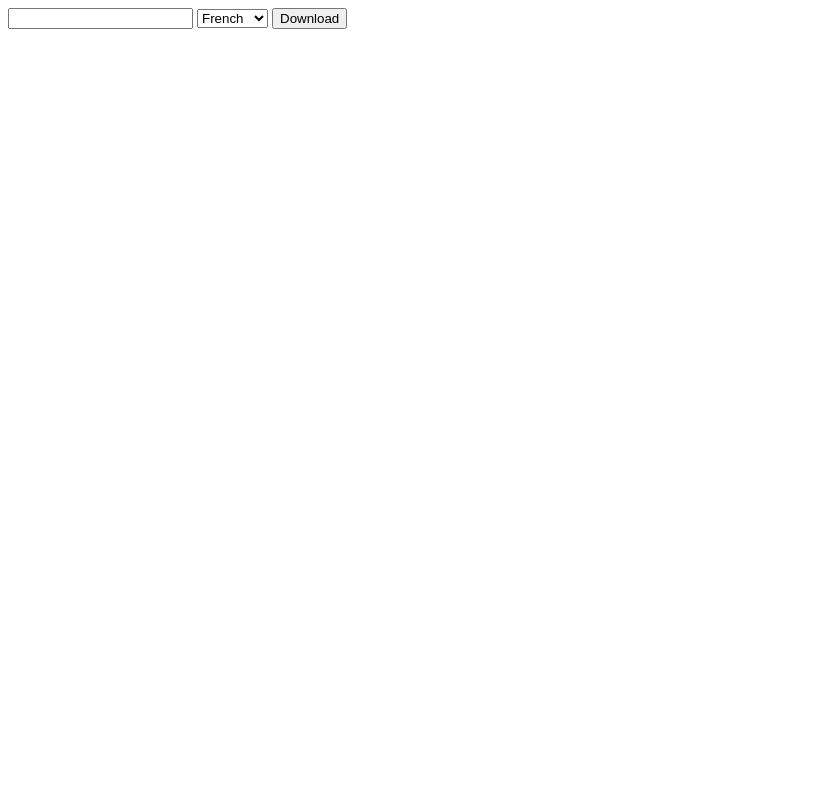
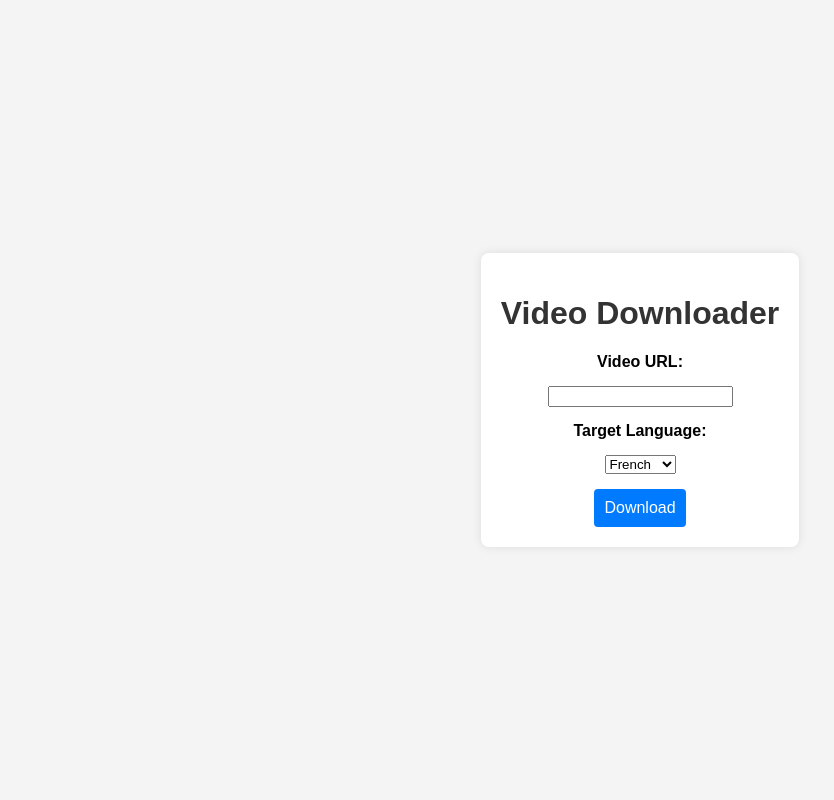
Before and after one commit to Leofierus/foreign-whispers, a Django app: template video_downloader/templates/downloader.html in a window 1280 px wide. Shown: the whole page, without its empty margins (0-834 px from the left). Run offline with Django 4.2, Linux system fonts and the light colour scheme; the template is opened without the code that fills it: values that come from a table or form of the project are taken from there, others are empty.

Commit message:
Milestone3: Changed html display

```diff
--- a/video_downloader/templates/downloader.html
+++ b/video_downloader/templates/downloader.html
@@ -1,6 +1,37 @@
-<form method="post">
-    {% csrf_token %}
-    {{ form.video_url }}
-    {{ form.target_language }}
-    <button type="submit">Download</button>
-</form>
+{% load static %}
+<!-- downloader.html -->
+
+<!DOCTYPE html>
+<html lang="en">
+<head>
+    <meta charset="UTF-8">
+    <meta name="viewport" content="width=device-width, initial-scale=1.0">
+    <title>Video Downloader</title>
+    <link rel="stylesheet" href="styles.css">
+</head>
+<body>
+
+<div class="container">
+    <h1>Video Downloader</h1>
+
+    <form method="post" class="download-form">
+        {% csrf_token %}
+
+        <label for="{{ form.video_url.id_for_label }}">Video URL:</label>
+        {{ form.video_url }}
+
+        <label for="{{ form.target_language.id_for_label }}">Target Language:</label>
+        {{ form.target_language }}
+
+        <button type="submit">Download</button>
+    </form>
+
+{#    {% if processing %}#}
+{#        <div class="loader">#}
+{#            Loading...#}
+{#        </div>#}
+{#    {% endif %}#}
+</div>
+
+</body>
+</html>
--- /dev/null
+++ b/video_downloader/templates/styles.css
@@ -0,0 +1,49 @@
+body {
+    font-family: 'Arial', sans-serif;
+    background-color: #f4f4f4;
+    margin: 0;
+    display: flex;
+    align-items: center;
+    justify-content: center;
+    height: 100vh;
+}
+
+.container {
+    background-color: #fff;
+    padding: 20px;
+    box-shadow: 0 0 10px rgba(0, 0, 0, 0.1);
+    border-radius: 8px;
+    text-align: center;
+}
+
+h1 {
+    color: #333;
+}
+
+.download-form {
+    display: flex;
+    flex-direction: column;
+    align-items: center;
+    gap: 15px;
+}
+
+label {
+    font-weight: bold;
+}
+
+button {
+    padding: 10px;
+    background-color: #007bff;
+    color: #fff;
+    border: none;
+    border-radius: 4px;
+    cursor: pointer;
+    font-size: 16px;
+}
+
+.loader {
+    display: none;
+    margin-top: 20px;
+    font-size: 18px;
+    color: #333;
+}
```
Also changed, not shown: video_downloader/templates/download_status.html (+7 -4 lines).
